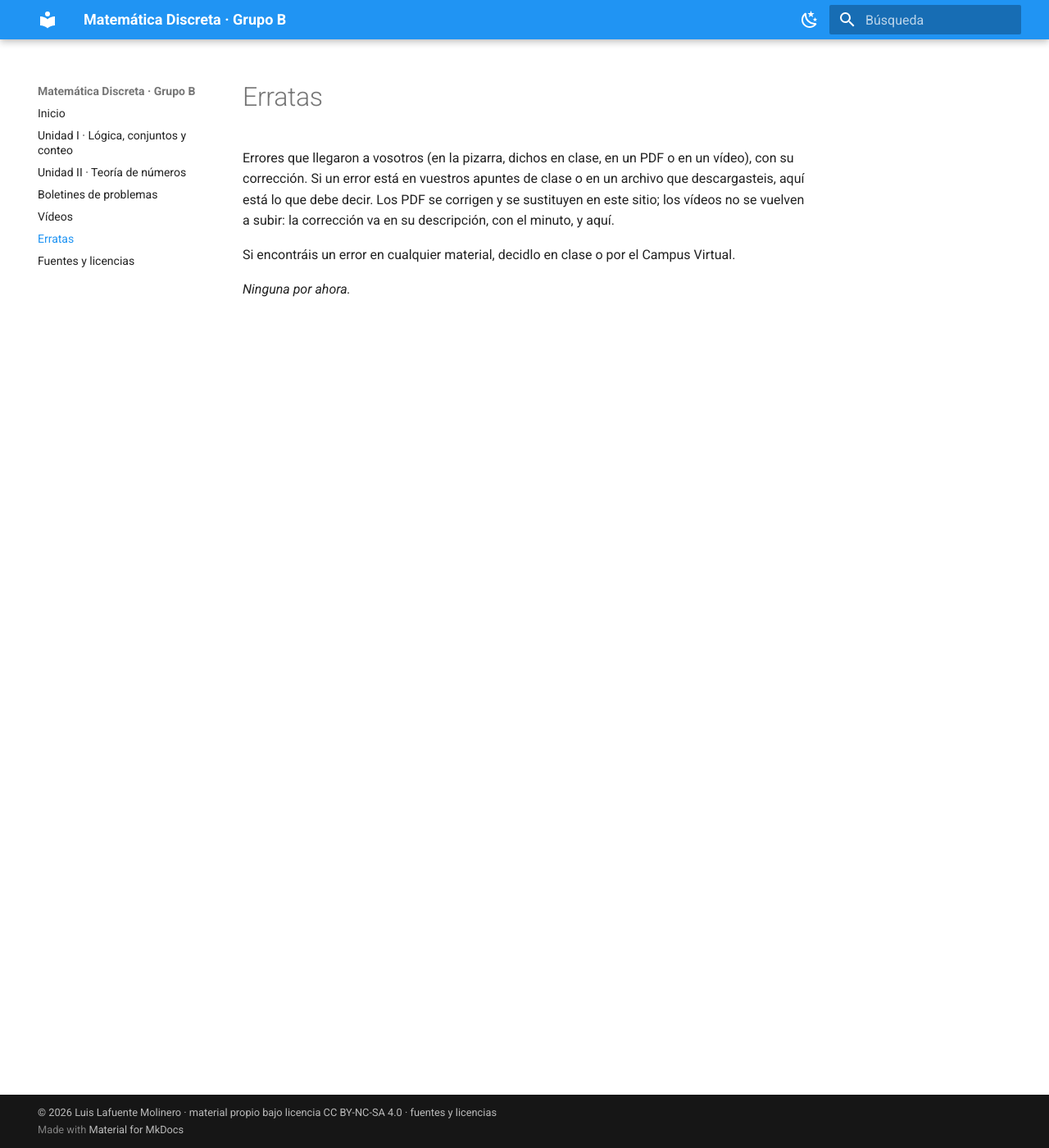
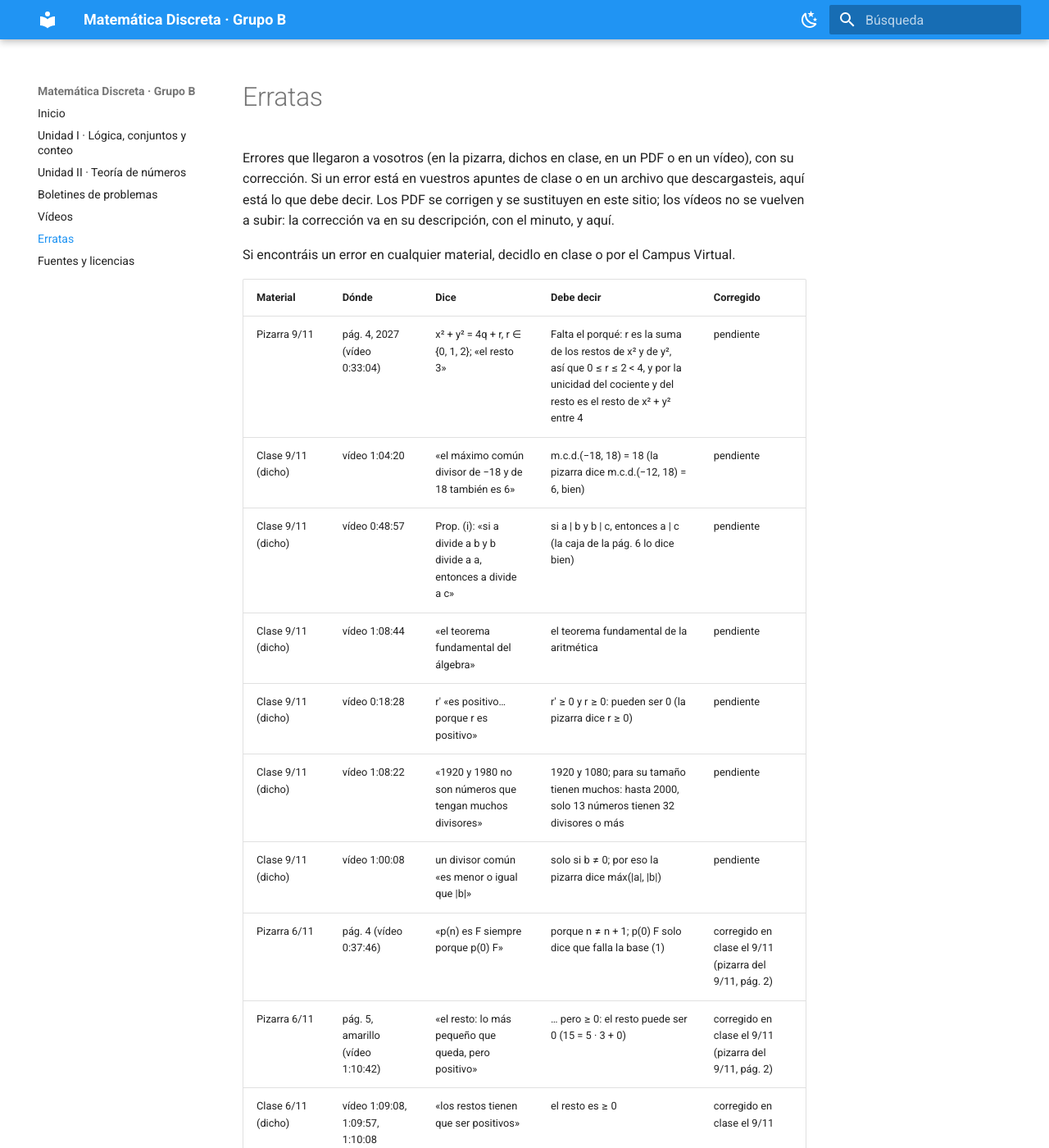
Before and after one commit to llafuent/md2627, an MkDocs documentation site: the page built from docs/erratas.md, in a window 1280 px wide and 1400 px high. Shown: the whole window at 82% size. Built offline with MkDocs 1.6.1 and Material for MkDocs 9.7.7, drawn with Linux system fonts in a browser that asks for light colours; some of the changed text lies outside the part shown.

Commit message:
Publicar material: material/u2/notasGuiadasL12.pdf, unidad2.md, erratas.md

```diff
--- a/docs/erratas.md
+++ b/docs/erratas.md
@@ -7,9 +7,23 @@ minuto, y aquí.
 
 Si encontráis un error en cualquier material, decidlo en clase o por el Campus Virtual.
 
-*Ninguna por ahora.*
-
-<!-- Al añadir la primera fila, sustituir la línea anterior por la cabecera de la tabla:
 | Material | Dónde | Dice | Debe decir | Corregido |
 |---|---|---|---|---|
-Una fila por error, la sesión más reciente primero (regla: CLAUDE.md §9, paso 4). -->
+| Pizarra 9/11 | pág. 4, 2027 (vídeo 0:33:04) | x² + y² = 4q + r, r ∈ {0, 1, 2}; «el resto 3» | Falta el porqué: r es la suma de los restos de x² y de y², así que 0 ≤ r ≤ 2 < 4, y por la unicidad del cociente y del resto es el resto de x² + y² entre 4 | pendiente |
+| Clase 9/11 (dicho) | vídeo 1:04:20 | «el máximo común divisor de −18 y de 18 también es 6» | m.c.d.(−18, 18) = 18 (la pizarra dice m.c.d.(−12, 18) = 6, bien) | pendiente |
+| Clase 9/11 (dicho) | vídeo 0:48:57 | Prop. (i): «si a divide a b y b divide a a, entonces a divide a c» | si a \| b y b \| c, entonces a \| c (la caja de la pág. 6 lo dice bien) | pendiente |
+| Clase 9/11 (dicho) | vídeo 1:08:44 | «el teorema fundamental del álgebra» | el teorema fundamental de la aritmética | pendiente |
+| Clase 9/11 (dicho) | vídeo 0:18:28 | r′ «es positivo… porque r es positivo» | r′ ≥ 0 y r ≥ 0: pueden ser 0 (la pizarra dice r ≥ 0) | pendiente |
+| Clase 9/11 (dicho) | vídeo 1:08:22 | «1920 y 1980 no son números que tengan muchos divisores» | 1920 y 1080; para su tamaño tienen muchos: hasta 2000, solo 13 números tienen 32 divisores o más | pendiente |
+| Clase 9/11 (dicho) | vídeo 1:00:08 | un divisor común «es menor o igual que \|b\|» | solo si b ≠ 0; por eso la pizarra dice máx(\|a\|, \|b\|) | pendiente |
+| Pizarra 6/11 | pág. 4 (vídeo 0:37:46) | «p(n) es F siempre porque p(0) F» | porque n ≠ n + 1; p(0) F solo dice que falla la base (1) | corregido en clase el 9/11 (pizarra del 9/11, pág. 2) |
+| Pizarra 6/11 | pág. 5, amarillo (vídeo 1:10:42) | «el resto: lo más pequeño que queda, pero positivo» | … pero ≥ 0: el resto puede ser 0 (15 = 5 · 3 + 0) | corregido en clase el 9/11 (pizarra del 9/11, pág. 2) |
+| Clase 6/11 (dicho) | vídeo 1:09:08, 1:09:57, 1:10:08 | «los restos tienen que ser positivos» | el resto es ≥ 0 | corregido en clase el 9/11 |
+| Clase 6/11 (dicho) | vídeo 0:03:19 | √2027 «alrededor del 46… del 1 al 46» | √2027 ≈ 45,02: 45² = 2025 < 2027 < 46² = 2116 | dicho bien el 9/11 (vídeo 0:26:09) |
+| Clase 6/11 (dicho) | vídeo 0:11:11 | la buena ordenación falla «porque no sea vacío» | porque sea vacío | pendiente |
+| Clase 6/11 (dicho) | vídeo 1:09:36 | con dividendo negativo, «os tenéis que pasar en valor absoluto» | se llega o se pasa: −15 = 5 · (−3) + 0 | pendiente |
+| Clase 6/11 (dicho) | vídeo 0:17:20 | la conclusión de la inducción, «para todo n» | para todo n ≥ n₀ (la caja lo dice bien) | pendiente |
+| Clase 6/11 (dicho) | vídeo 0:28:35 | «m − 1 es mayor o igual que 0» | m − 1 ≥ n₀ | pendiente |
+| Clase 6/11 (dicho) | vídeo 0:28:30–0:28:45 | la ficha anterior a m, «delante» y luego «detrás» | la ficha justo antes de m | aclarado en clase el 6/11 (vídeo 0:30:52) |
+| Clase 6/11 (dicho) | vídeo 0:48:40 | «el resto nunca puede dar más grande que el divisor» | ni igual: 0 ≤ r < a | pendiente |
+| Clase 6/11 (dicho) | vídeo 0:55:12 | b + a\|b\| «me va a dar siempre positiva» | ≥ 0: puede ser 0 (a = 1, b < 0) | pendiente |
```
Also changed, not shown: docs/unidad2.md (+1 -0 lines), 1 other file.
